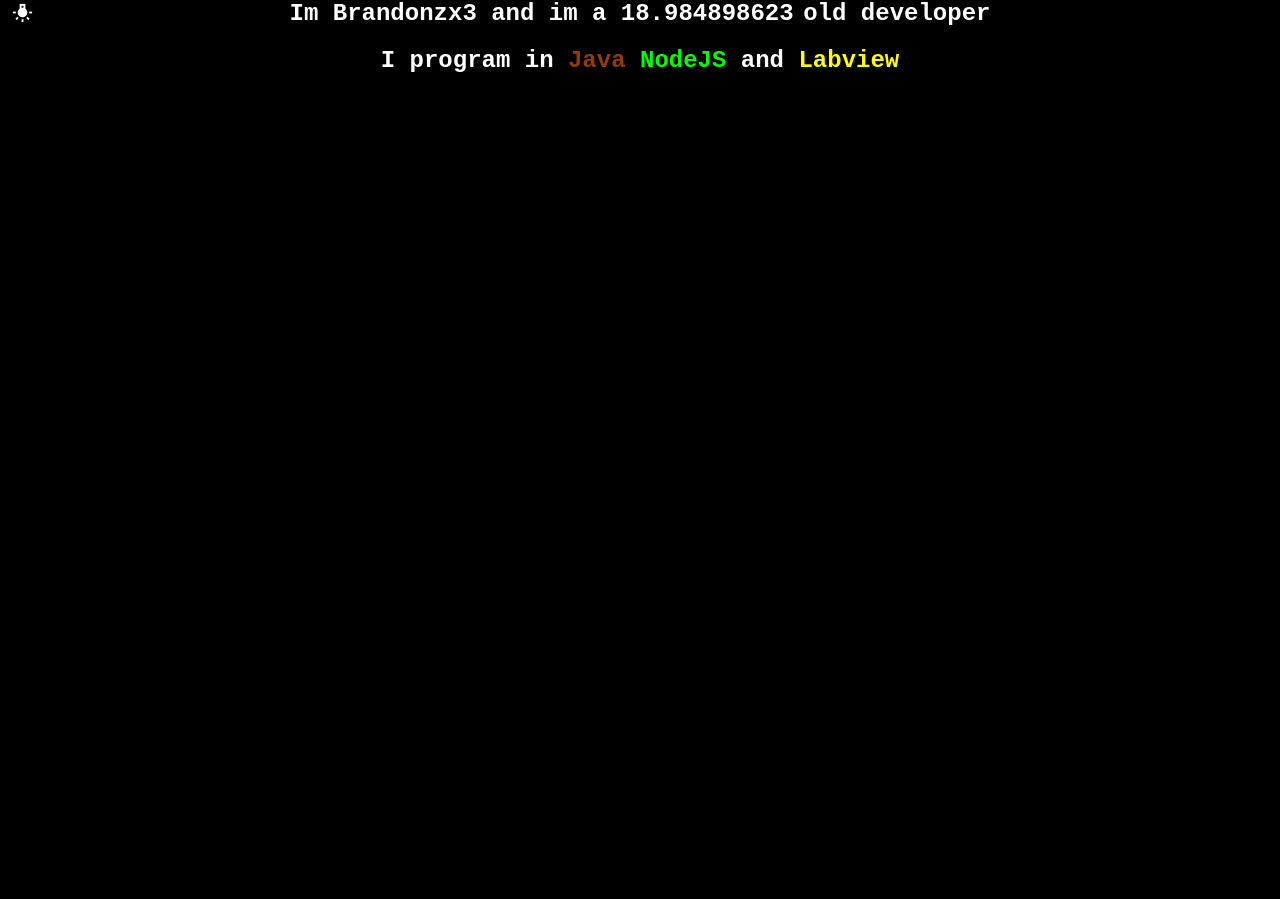
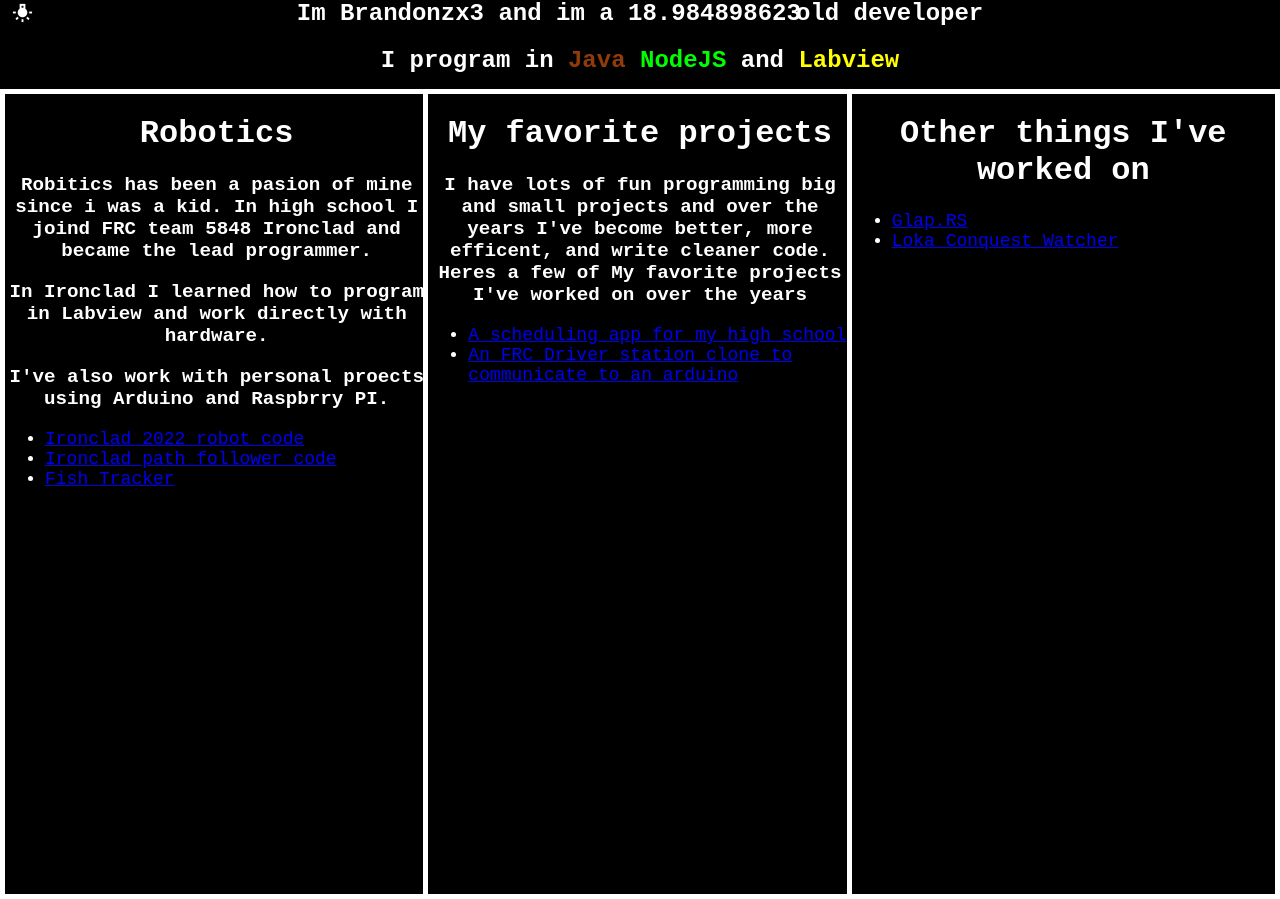
Before and after one commit to brandonzx3/portfolio, a website: page client/index.html in a window 1280 px wide. Drawn offline with Linux system fonts and the light colour scheme.

Commit message:
made progress

```diff
--- a/client/index.css
+++ b/client/index.css
@@ -19,7 +19,7 @@
 
 #age {
     display: inline-block;
-    width: 7em;
+    width: 6.4em;
     text-align: left;
 }
 
@@ -48,13 +48,14 @@
 
 #grid{
     display: grid;
-    grid-template-columns: auto auto auto auto;
+    grid-template-columns: 33.333% 33.333% 33.333%;
     height: 100%;
     background-color: var(--background);
     margin: 5;
 }
 
 .grid-item {
+    text-align: center;
     background-color: var(--background);
     outline: 5px solid var(--foreground);
     overflow-y: scroll;
@@ -62,6 +63,16 @@
     -ms-overflow-style: none;
 }
 
+.grid-item p {
+    font-size: larger;
+    font-weight: bold;
+}
+
+.grid-item ul {
+    text-align: left;
+    font-size: large;
+}
+
 .grid-item::-webkit-scrollbar {
     display: none;
 }
--- a/client/index.html
+++ b/client/index.html
@@ -15,7 +15,32 @@
             </h2>
         </div>
         <div id="grid">
-
+            <div id="Robotics" class="grid-item">
+                <h1>Robotics</h1>
+                <p>Robitics has been a pasion of mine since i was a kid. In high school I joind FRC team 5848 Ironclad and became the lead programmer.</p>
+                <p>In Ironclad I learned how to program in Labview and work directly with hardware.</p>
+                <p>I've also work with personal proects using Arduino and Raspbrry PI.</p>
+                <ul>
+                    <li><a href="https://gitlab.com/ironclad_code/ironclad-2022">Ironclad 2022 robot code</a></li>
+                    <li><a href="https://gitlab.com/ironclad_code/ironclad-pathplanner">Ironclad path follower code</a></li>
+                    <li><a href="https://gitlab.com/ironclad_code/fish-tracker">Fish Tracker</a></li>
+                </ul>
+            </div>
+            <div class="grid-item">
+                <h1>My favorite projects</h1>
+                <p>I have lots of fun programming big and small projects and over the years I've become better, more efficent, and write cleaner code. Heres a few of My favorite projects I've worked on over the years</p>
+                <ul>
+                    <li><a href="https://github.com/brandonzx3/bbsc">A scheduling app for my high school</a></li>
+                    <li><a href="https://github.com/brandonzx3/arduino-robot-controller">An FRC Driver station clone to communicate to an arduino</a></li>
+                </ul>
+            </div>
+            <div  class="grid-item">
+                <h1>Other things I've worked on</h1>
+                <ul>
+                    <li><a href="https://github.com/Christian7573/glaprs">Glap.RS</a></li>
+                    <li><a href="https://gitlab.com/GrantFBG/conquest-watcher">Loka Conquest Watcher</a></li>
+                </ul>
+            </div>
         </div>
     </body>
     <script src="js/age.js"></script>
--- a/client/js/theme.js
+++ b/client/js/theme.js
@@ -41,4 +41,5 @@
     Array.from(gridItems).forEach(item => {
         item.setAttribute("style", `transition: background-color ${anim_time}ms, color ${anim_time}ms, outline ${anim_time}ms`)
     });
+    document.querySelector("#grid").setAttribute("style", `transition: background-color ${anim_time}ms`);
 }
```
